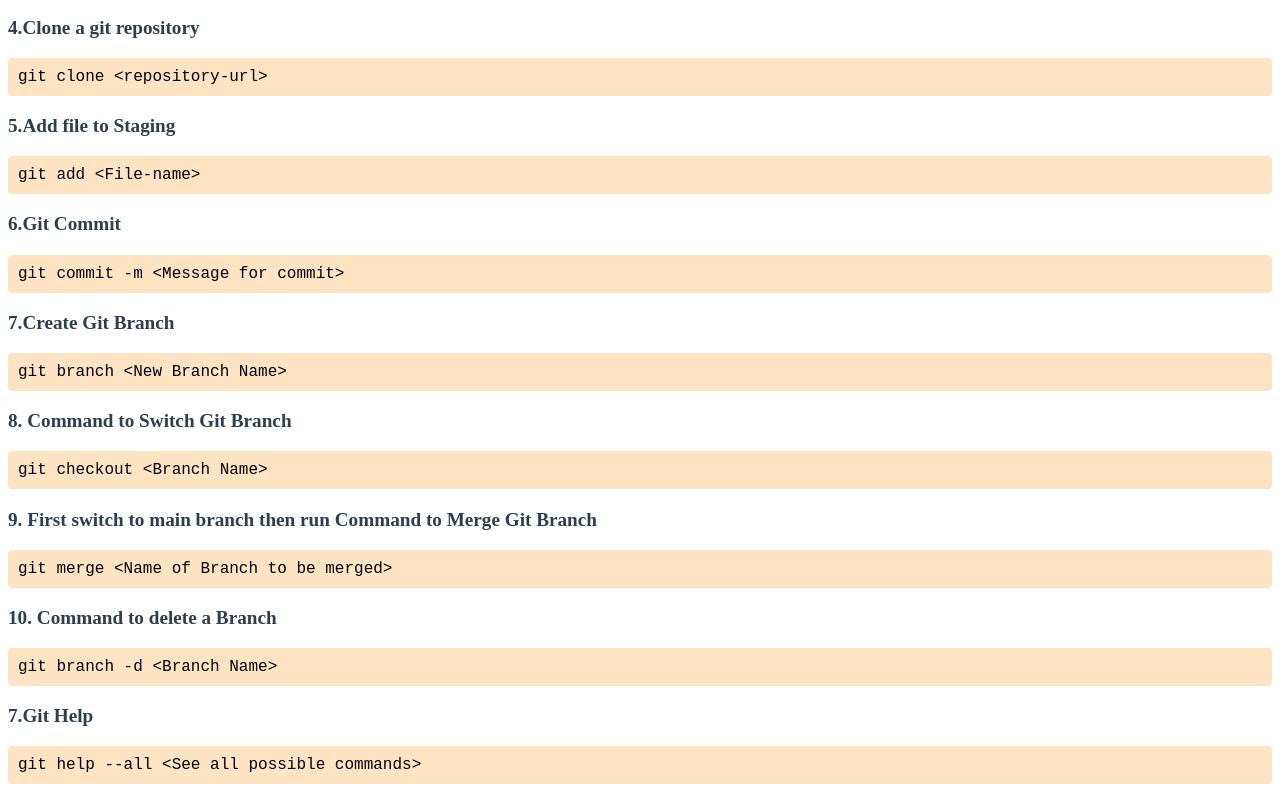
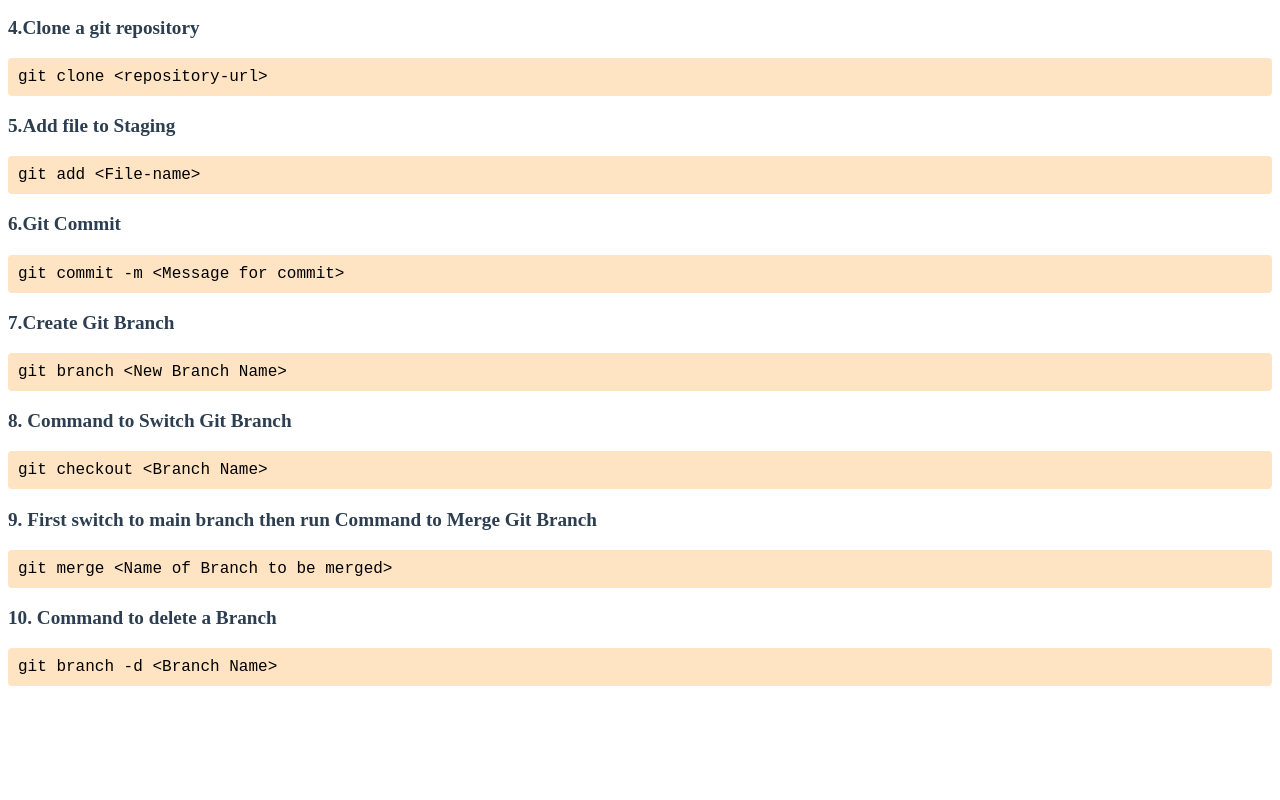
Before and after one commit to jomvarghese/github-upload, a plain HTML site: page Basic.html in a window 1280 px wide. Shown: the part 544-1344 px from the top of the page. After the commit the page ends 1246 px from the top, so only its background shows below. Drawn offline with Linux system fonts and the light colour scheme.

Commit message:
Update Basic.html

```diff
--- a/Basic.html
+++ b/Basic.html
@@ -58,8 +58,6 @@
             <p class="command-code">git merge &lt;Name of Branch to be merged&gt;</p>
             <p class="command-title">10. Command to delete a Branch</p>
             <p class="command-code">git branch -d &lt;Branch Name&gt;</p>
-            <p class="command-title">7.Git Help</p>
-            <p class="command-code">git help --all &lt;See all possible commands&gt;</p>
            </div>
             </div>
     </body>
```
